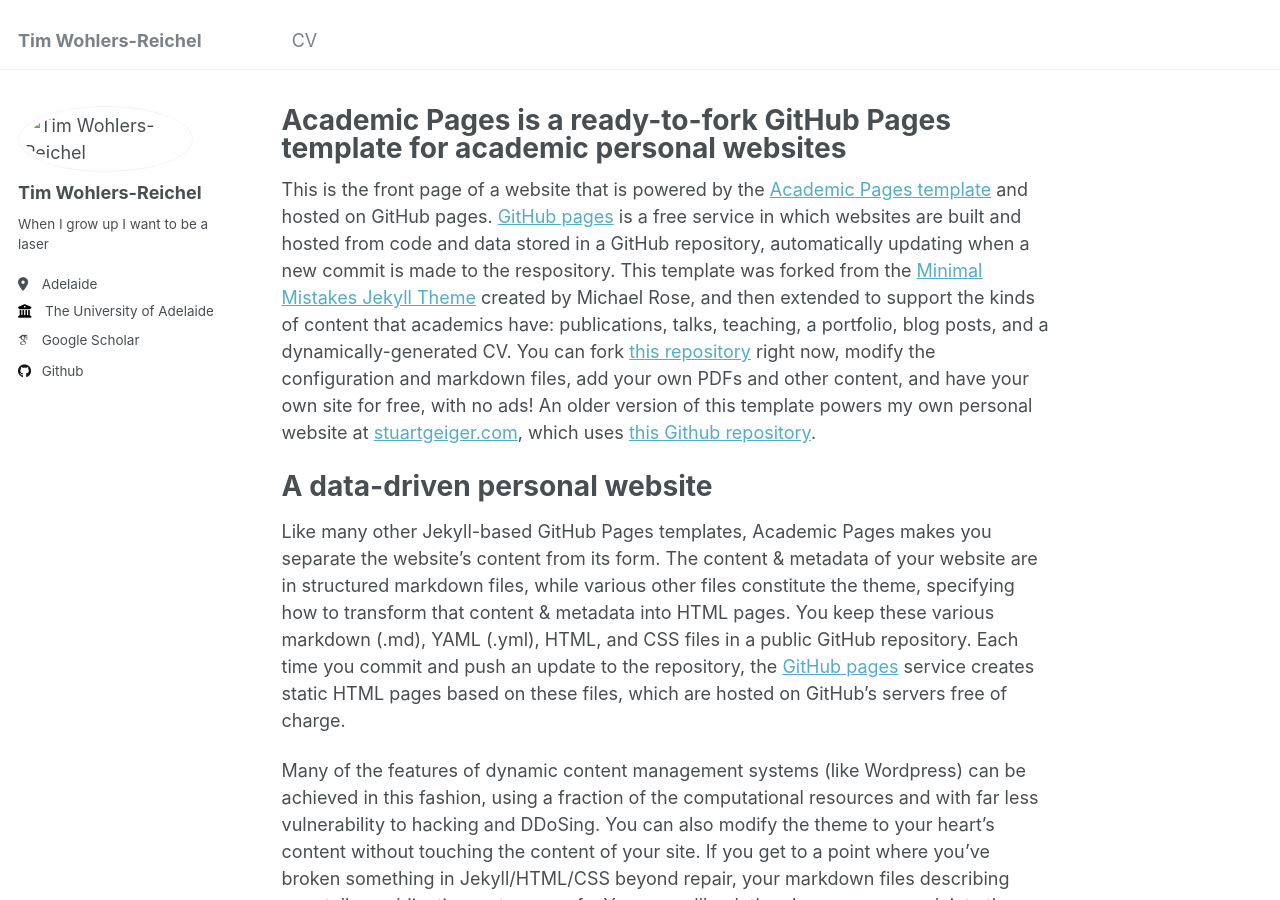
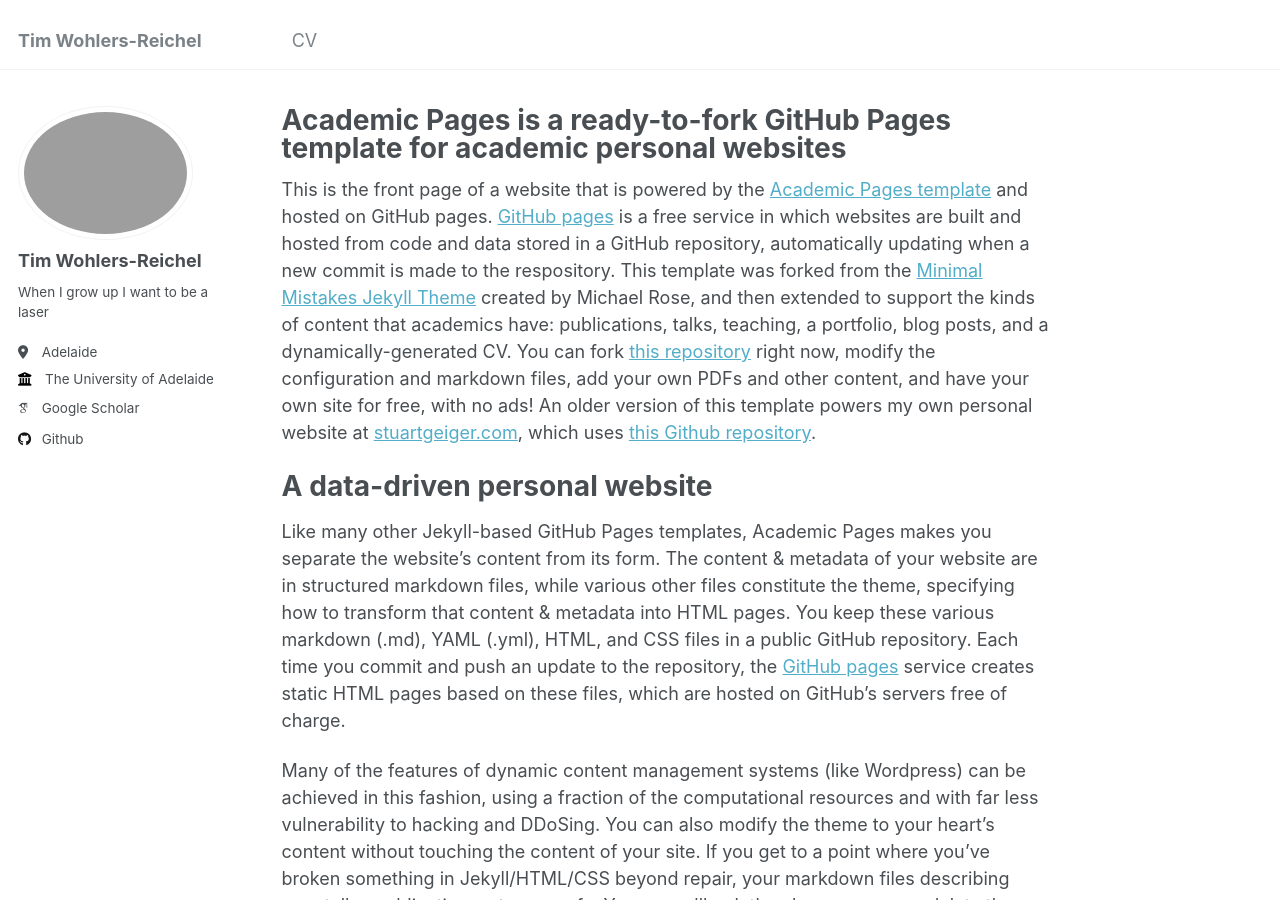
Before and after one commit to timfwr/timfwr.github.io, a Jekyll site: the page built from _pages/about.md, in a window 1280 px wide and 900 px high. Built offline with Jekyll 4.4.1, drawn with Linux system fonts in a browser that asks for light colours; some web fonts are replaced.

Commit message:
image
add image

```diff
--- a/_config.yml
+++ b/_config.yml
@@ -21,7 +21,7 @@ repository               : "academicpages/academicpages.github.io"
 #               Additional customization can be done by editing /_includes/author-profile.html
 author:
   # Biographic information
-  avatar           : "images/ProfilePicture.JPEG"
+  avatar           : "images/profile.png"
   name             : "Tim Wohlers-Reichel"
   pronouns         : # example: "she/her"
   bio              : "When I grow up I want to be a laser"
```
Also changed, not shown: images/ProfilePicture.JPEG (deleted), 2 other files.
